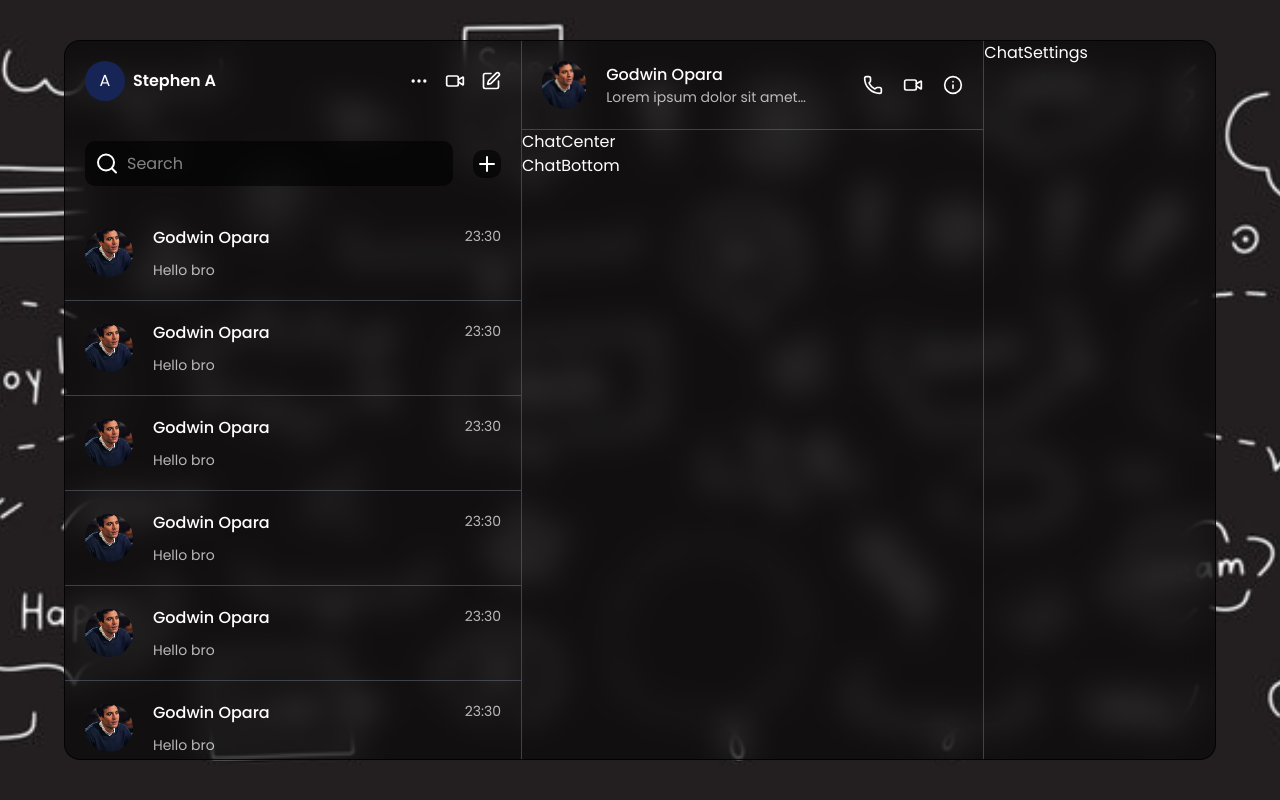
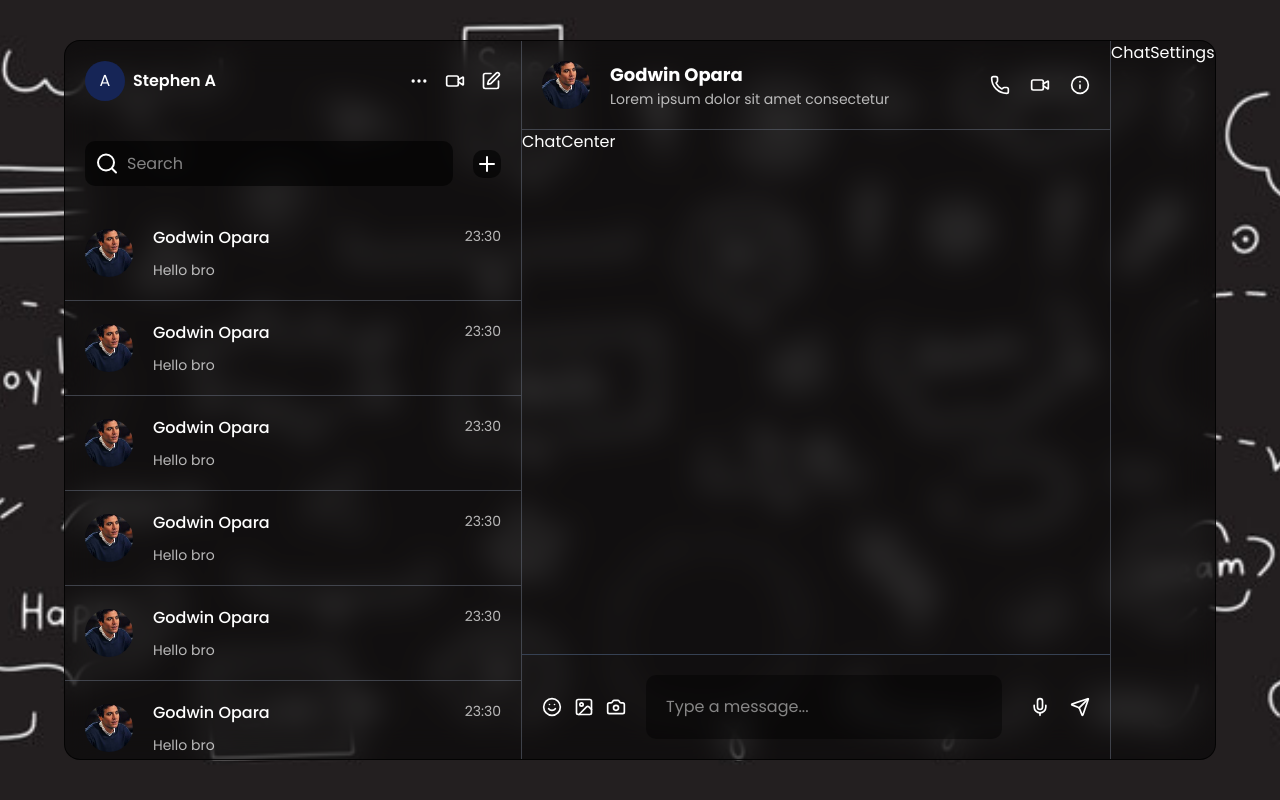
Before and after one commit to stivex001/chat_app, a Next.js app: page / in a window 1280 px wide. Built offline with nearby package versions, Linux system fonts and the light colour scheme.

Commit message:
feat:implemented emoji picker

```diff
--- a/package.json
+++ b/package.json
@@ -19,6 +19,8 @@
     "test": "vitest --reporter=verbose"
   },
   "dependencies": {
+    "@emoji-mart/data": "^1.2.1",
+    "@emoji-mart/react": "^1.1.1",
     "@hookform/resolvers": "^5.1.1",
     "@radix-ui/react-checkbox": "^1.3.2",
     "@radix-ui/react-dialog": "^1.1.14",
--- a/src/components/chats/ChatBottom.tsx
+++ b/src/components/chats/ChatBottom.tsx
@@ -1,9 +1,87 @@
-import React from 'react'
+'use client';
+import React, { useState } from 'react';
+import { Smile, Image as ImageIcon, Camera, Mic, Send } from 'lucide-react';
+import Picker from '@emoji-mart/react';
+import data from '@emoji-mart/data';
 
-type Props = {}
+type Props = {};
 
 export const ChatBottom = (props: Props) => {
+  const [isRecording, setIsRecording] = useState(false);
+  const [emojiOpen, setEmojiOpen] = useState(false);
+  const [message, setMessage] = useState('');
+
+  const handleEmoji = (e: any) => {
+    const emoji = e.native;
+    setMessage(prev => prev + emoji);
+    setEmojiOpen(false);
+  };
+
+  const startRecording = () => {
+    setIsRecording(true);
+    console.log('Recording started...');
+  };
+
+  const stopRecording = () => {
+    setIsRecording(false);
+    console.log('Recording stopped.');
+  };
+
+  const handleSend = () => {
+    if (!message.trim()) return;
+    console.log('Send:', message);
+    setMessage('');
+  };
+
   return (
-    <div>ChatBottom</div>
-  )
-}
+    <div className="flex items-center justify-between gap-5 border-t border-gray-700 p-5">
+      <div className="flex items-center gap-3 relative">
+        <button
+          onClick={() => setEmojiOpen(prev => !prev)}
+          className="cursor-pointer"
+        >
+          <Smile className="text-white" size={20} />
+        </button>
+
+        {emojiOpen && (
+          <div className="absolute bottom-12 left-0 z-[99]">
+            <Picker data={data} onEmojiSelect={handleEmoji} />
+          </div>
+        )}
+
+        <button className="cursor-pointer">
+          <ImageIcon className="text-white" size={20} />
+        </button>
+        <button className="cursor-pointer">
+          <Camera className="text-white" size={20} />
+        </button>
+      </div>
+
+      <input
+        type="text"
+        placeholder="Type a message..."
+        className="flex-1 rounded-[10px] bg-black/40 p-5 text-base text-white outline-none"
+        value={message}
+        onChange={e => setMessage(e.target.value)}
+      />
+
+      <div className="flex items-center gap-3">
+        <button
+          className={`rounded-lg p-2 ${
+            isRecording ? 'bg-red-600' : 'hover:bg-black/40'
+          }`}
+          onMouseDown={startRecording}
+          onMouseUp={stopRecording}
+          onTouchStart={startRecording}
+          onTouchEnd={stopRecording}
+        >
+          <Mic className="text-white" size={20} />
+        </button>
+
+        <button className="cursor-pointer" onClick={handleSend}>
+          <Send className="text-white" size={20} />
+        </button>
+      </div>
+    </div>
+  );
+};
--- a/src/components/chats/ChatBox.tsx
+++ b/src/components/chats/ChatBox.tsx
@@ -7,7 +7,7 @@ type Props = {};
 
 export const ChatBox = (props: Props) => {
   return (
-    <div className="flex-2 border-r border-l border-gray-500/50">
+    <div className="flex-2 flex flex-col border-r border-l border-gray-500/50">
       <ChatTop />
       <ChatCenter />
       <ChatBottom />
--- a/src/components/chats/ChatCenter.tsx
+++ b/src/components/chats/ChatCenter.tsx
@@ -4,6 +4,6 @@ type Props = {}
 
 export const ChatCenter = (props: Props) => {
   return (
-    <div>ChatCenter</div>
+    <div className='flex-1'>ChatCenter</div>
   )
 }
--- a/src/components/chats/ChatTop.tsx
+++ b/src/components/chats/ChatTop.tsx
@@ -7,7 +7,7 @@ type Props = {};
 
 export const ChatTop = (props: Props) => {
   return (
-    <div className="flex justify-between border-b border-gray-500/50 p-5">
+    <div className="flex justify-between items-center border-b border-gray-500/50 p-5">
       <div className="flex items-center gap-5">
         <Image
           src={avater}
@@ -17,7 +17,7 @@ export const ChatTop = (props: Props) => {
           className="h-12 w-12 rounded-full object-cover"
         />
         <div className="flex flex-col">
-          <span className="font-medium">Godwin Opara</span>
+          <span className="font-bold text-lg">Godwin Opara</span>
           <p className="line-clamp-1 text-sm text-white/70">
             Lorem ipsum dolor sit amet consectetur
           </p>
```
Also changed, not shown: 1 other file (tests, documents, lock files or other folders).
